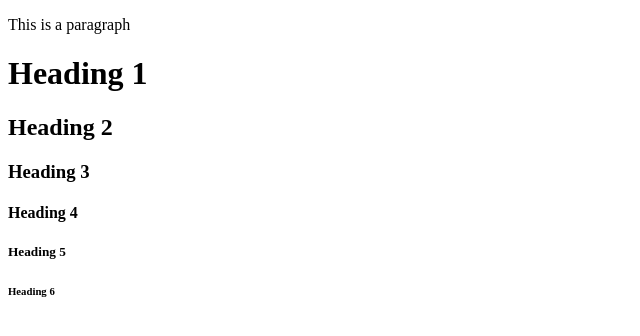
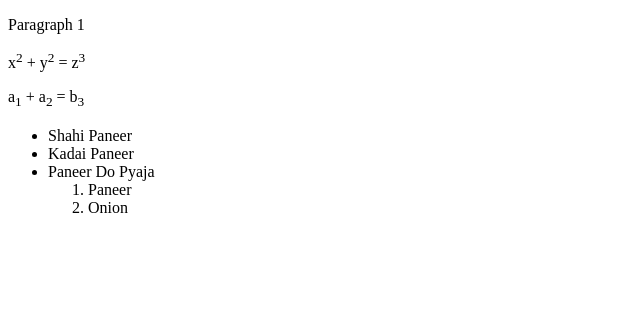
Before and after one commit to nilavtalukdar85/linux, a plain HTML site: page start.html in a window 1280 px wide. Shown: the whole page, without its empty margins (0-640 px from the left). Drawn offline with Linux system fonts and the light colour scheme.

Commit message:
update.html

```diff
--- a/start.html
+++ b/start.html
@@ -6,15 +6,18 @@
     <title>Document</title>
 </head>
 <body>
-    <!--Para-->
-    <p>This is a paragraph</p>
+    <p>Paragraph 1</p>
+    <p>x<sup>2</sup> + y<sup>2</sup> = z<sup>3</sup></p>
+    <p>a<sub>1</sub> + a<sub>2</sub> = b<sub>3</sub></p>
 
-    <!--Heading-->
-    <h1>Heading 1</h1>
-    <h2>Heading 2</h2>
-    <h3>Heading 3</h3>
-    <h4>Heading 4</h4>
-    <h5>Heading 5</h5>
-    <h6>Heading 6</h6>
+    <ul>
+        <li>Shahi Paneer</li>
+        <li>Kadai Paneer</li>
+        <li>Paneer Do Pyaja</li>
+        <ol>
+            <li>Paneer</li>
+            <li>Onion</li>
+        </ol>
+    </ul>
 </body>
 </html>
```
Also changed, not shown: 1 other file.
